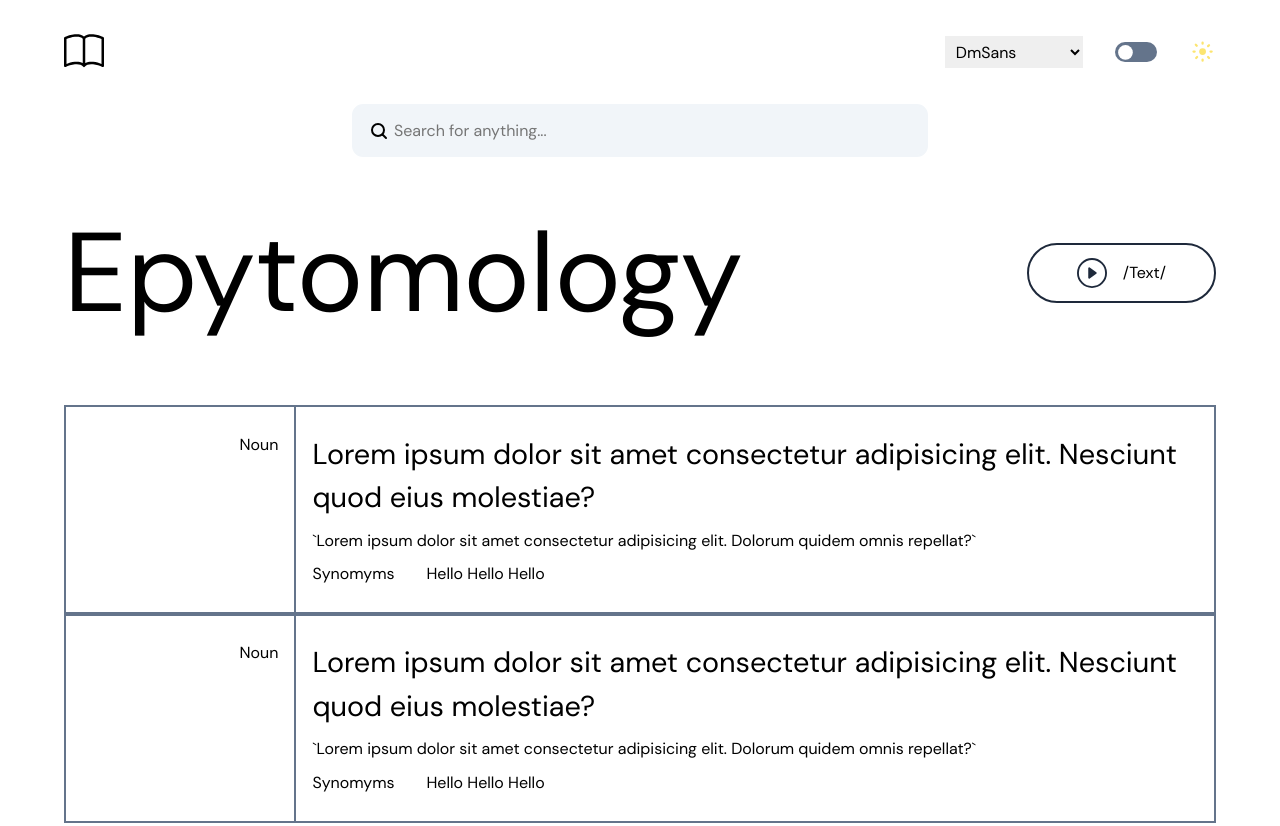
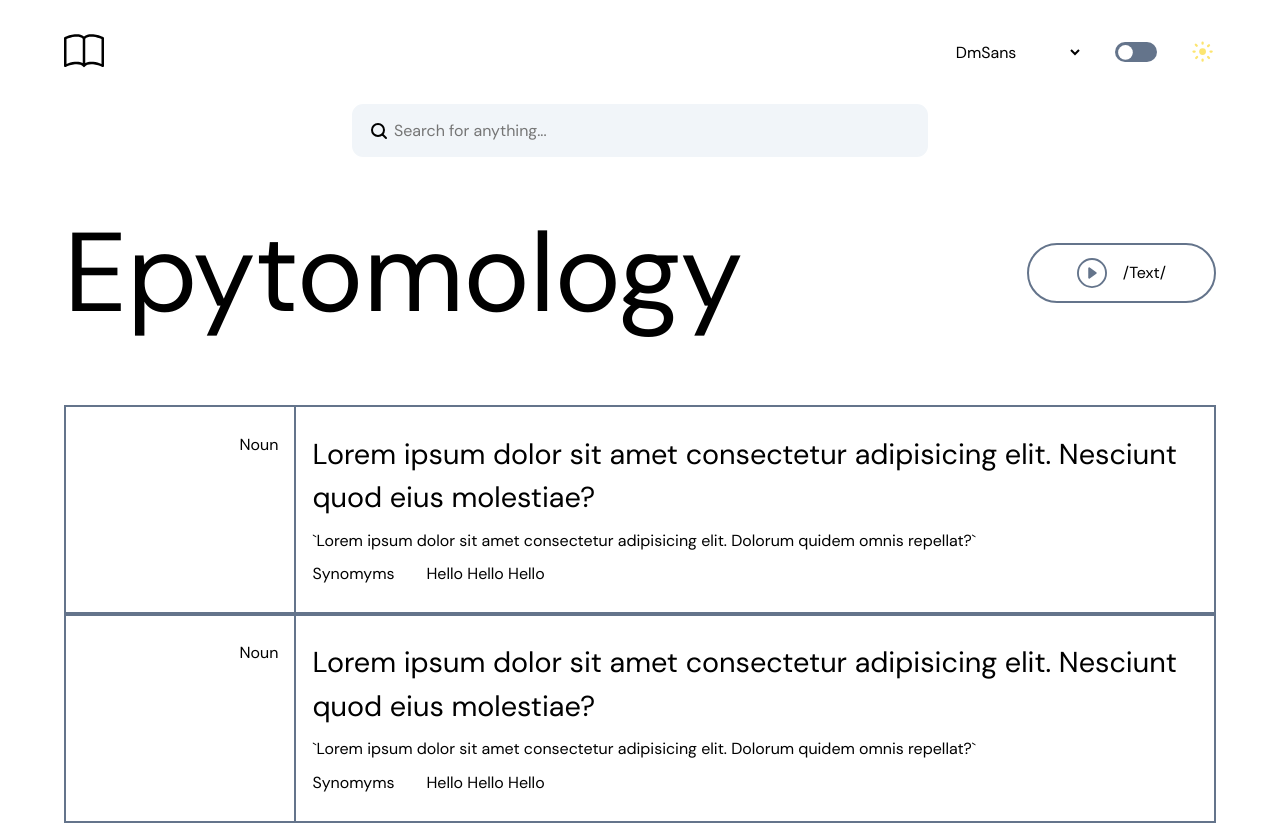
Before and after one commit to noruwa03/DictionaryApp, a website built with Vite: page index.html in a window 1280 px wide. Shown: the top 826 px of the page. Built offline with nearby package versions, Linux system fonts and the light colour scheme.

Commit message:
made select background-color: transparent

```diff
--- a/style.css
+++ b/style.css
@@ -200,6 +200,7 @@ header .end-item select {
   padding: 0.3rem 0.4rem;
   font-size: 1em;
   font-family: inherit;
+  background-color: transparent;
 }
 
 .search {
@@ -242,7 +243,7 @@ input[type="search"]:focus {
 }
 
 .word-audio-player .player {
-  border: 2px solid #1e293b;
+  border: 2px solid #64748b;
   padding: 0.8rem 3rem;
   border-radius: 2rem;
   display: grid;
@@ -257,7 +258,7 @@ input[type="search"]:focus {
 }
 
 .word-audio-player .player .flex-item .icon {
-  fill: #1e293b;
+  fill: #64748b;
 }
 
 .word-audio-player .player .flex-item p {
@@ -401,7 +402,6 @@ input[type="search"]:focus {
 
   input[type="search"] {
     width: 100%;
-      padding: 10px 4px 10px 40px;
   }
 
   .word-audio-player {
```
